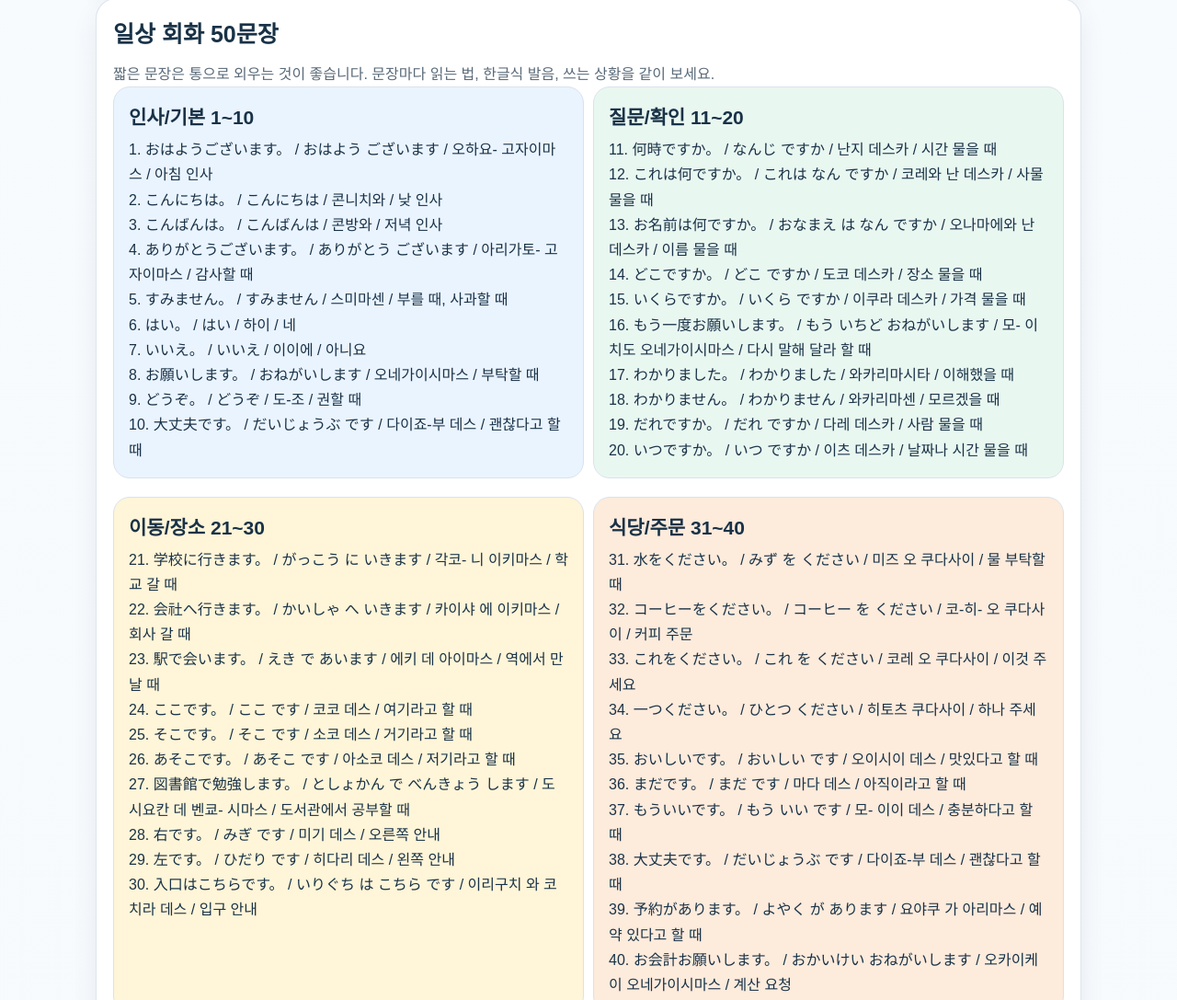
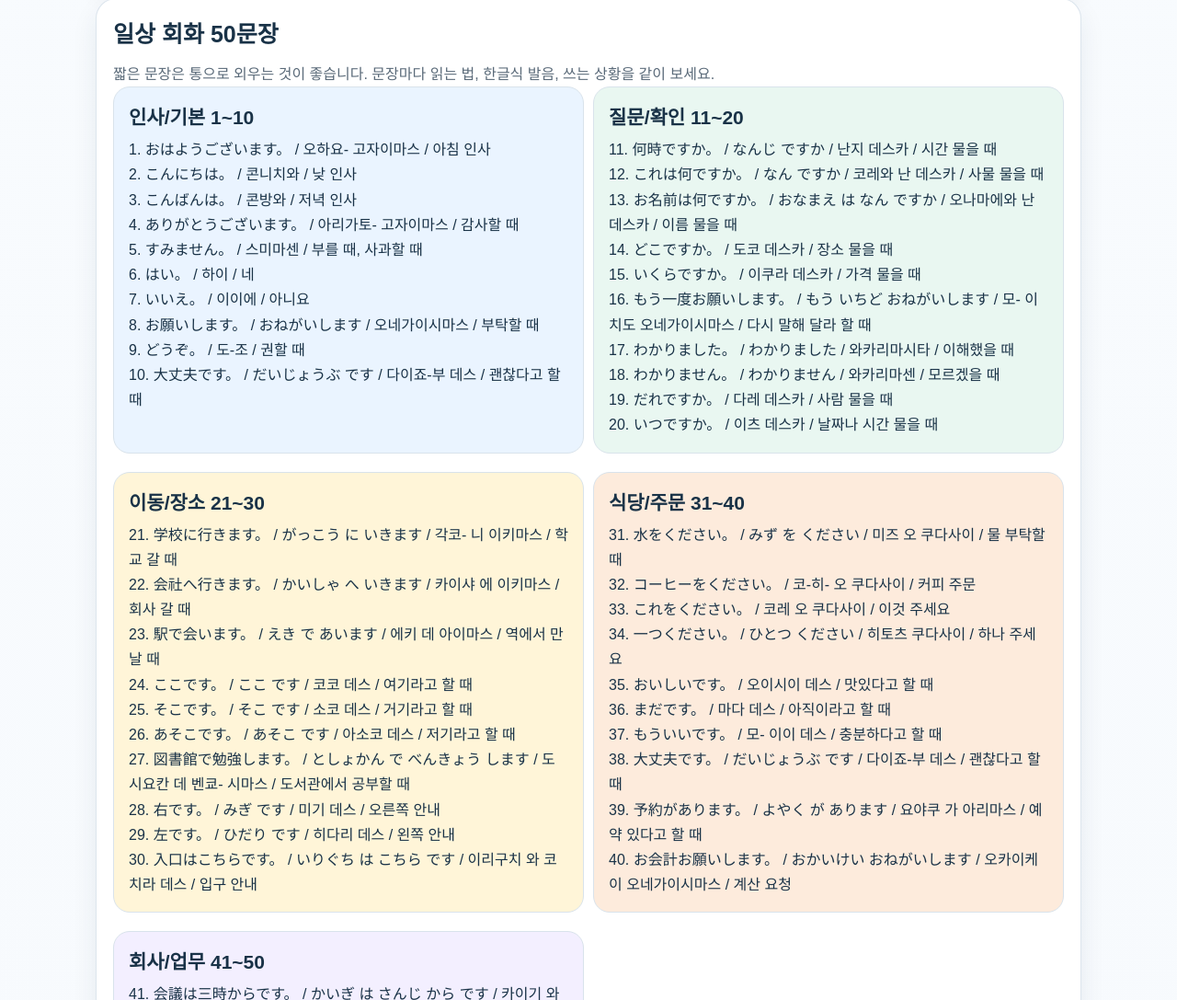
Before and after one commit to eogurlgurl-tech/jpt-study-site, a plain HTML site: page index.html in a window 1280 px wide. Shown: the part 3758-4845 px from the top of the page at 92% size. Drawn offline with Linux system fonts and the light colour scheme.

Commit message:
Update index.html

```diff
--- a/index.html
+++ b/index.html
@@ -134,28 +134,28 @@
       <p class="small">짧은 문장은 통으로 외우는 것이 좋습니다. 문장마다 읽는 법, 한글식 발음, 쓰는 상황을 같이 보세요.</p>
       <div class="grid2">
         <div class="card blue"><h3>인사/기본 1~10</h3><p>
-          1. おはようございます。 / おはよう ございます / 오하요- 고자이마스 / 아침 인사<br>
-          2. こんにちは。 / こんにちは / 콘니치와 / 낮 인사<br>
-          3. こんばんは。 / こんばんは / 콘방와 / 저녁 인사<br>
-          4. ありがとうございます。 / ありがとう ございます / 아리가토- 고자이마스 / 감사할 때<br>
-          5. すみません。 / すみません / 스미마센 / 부를 때, 사과할 때<br>
-          6. はい。 / はい / 하이 / 네<br>
-          7. いいえ。 / いいえ / 이이에 / 아니요<br>
+          1. おはようございます。 / 오하요- 고자이마스 / 아침 인사<br>
+          2. こんにちは。 / 콘니치와 / 낮 인사<br>
+          3. こんばんは。 / 콘방와 / 저녁 인사<br>
+          4. ありがとうございます。 / 아리가토- 고자이마스 / 감사할 때<br>
+          5. すみません。 / 스미마센 / 부를 때, 사과할 때<br>
+          6. はい。 / 하이 / 네<br>
+          7. いいえ。 / 이이에 / 아니요<br>
           8. お願いします。 / おねがいします / 오네가이시마스 / 부탁할 때<br>
-          9. どうぞ。 / どうぞ / 도-조 / 권할 때<br>
+          9. どうぞ。 / 도-조 / 권할 때<br>
           10. 大丈夫です。 / だいじょうぶ です / 다이죠-부 데스 / 괜찮다고 할 때
         </p></div>
         <div class="card mint"><h3>질문/확인 11~20</h3><p>
           11. 何時ですか。 / なんじ ですか / 난지 데스카 / 시간 물을 때<br>
-          12. これは何ですか。 / これは なん ですか / 코레와 난 데스카 / 사물 물을 때<br>
+          12. これは何ですか。 / なん ですか / 코레와 난 데스카 / 사물 물을 때<br>
           13. お名前は何ですか。 / おなまえ は なん ですか / 오나마에와 난 데스카 / 이름 물을 때<br>
-          14. どこですか。 / どこ ですか / 도코 데스카 / 장소 물을 때<br>
-          15. いくらですか。 / いくら ですか / 이쿠라 데스카 / 가격 물을 때<br>
+          14. どこですか。 / 도코 데스카 / 장소 물을 때<br>
+          15. いくらですか。 / 이쿠라 데스카 / 가격 물을 때<br>
           16. もう一度お願いします。 / もう いちど おねがいします / 모- 이치도 오네가이시마스 / 다시 말해 달라 할 때<br>
           17. わかりました。 / わかりました / 와카리마시타 / 이해했을 때<br>
           18. わかりません。 / わかりません / 와카리마센 / 모르겠을 때<br>
-          19. だれですか。 / だれ ですか / 다레 데스카 / 사람 물을 때<br>
-          20. いつですか。 / いつ ですか / 이츠 데스카 / 날짜나 시간 물을 때
+          19. だれですか。 / 다레 데스카 / 사람 물을 때<br>
+          20. いつですか。 / 이츠 데스카 / 날짜나 시간 물을 때
         </p></div>
         <div class="card yellow"><h3>이동/장소 21~30</h3><p>
           21. 学校に行きます。 / がっこう に いきます / 각코- 니 이키마스 / 학교 갈 때<br>
@@ -171,12 +171,12 @@
         </p></div>
         <div class="card peach"><h3>식당/주문 31~40</h3><p>
           31. 水をください。 / みず を ください / 미즈 오 쿠다사이 / 물 부탁할 때<br>
-          32. コーヒーをください。 / コーヒー を ください / 코-히- 오 쿠다사이 / 커피 주문<br>
-          33. これをください。 / これ を ください / 코레 오 쿠다사이 / 이것 주세요<br>
+          32. コーヒーをください。 / 코-히- 오 쿠다사이 / 커피 주문<br>
+          33. これをください。 / 코레 오 쿠다사이 / 이것 주세요<br>
           34. 一つください。 / ひとつ ください / 히토츠 쿠다사이 / 하나 주세요<br>
-          35. おいしいです。 / おいしい です / 오이시이 데스 / 맛있다고 할 때<br>
-          36. まだです。 / まだ です / 마다 데스 / 아직이라고 할 때<br>
-          37. もういいです。 / もう いい です / 모- 이이 데스 / 충분하다고 할 때<br>
+          35. おいしいです。 / 오이시이 데스 / 맛있다고 할 때<br>
+          36. まだです。 / 마다 데스 / 아직이라고 할 때<br>
+          37. もういいです。 / 모- 이이 데스 / 충분하다고 할 때<br>
           38. 大丈夫です。 / だいじょうぶ です / 다이죠-부 데스 / 괜찮다고 할 때<br>
           39. 予約があります。 / よやく が あります / 요야쿠 가 아리마스 / 예약 있다고 할 때<br>
           40. お会計お願いします。 / おかいけい おねがいします / 오카이케이 오네가이시마스 / 계산 요청
@@ -187,7 +187,7 @@
           43. 担当者はいますか。 / たんとうしゃ は いますか / 탄토-샤 와 이마스카 / 담당자 확인<br>
           44. ただ今、席を外しています。 / ただいま、せき を はずして います / 타다이마 세키 오 하즈시테 이마스 / 자리 비웠다고 할 때<br>
           45. 電話します。 / でんわ します / 덴와 시마스 / 전화할 때<br>
-          46. メールを送ります。 / メール を おくります / 메-루 오 오쿠리마스 / 메일 보낼 때<br>
+          46. メールを送ります。 / おくります / 메-루 오 오쿠리마스 / 메일 보낼 때<br>
           47. 明日は休みです。 / あした は やすみ です / 아시타 와 야스미 데스 / 휴일 말할 때<br>
           48. 今日中にします。 / きょうじゅう に します / 쿄-쥬- 니 시마스 / 오늘 안에 하겠다고 할 때<br>
           49. 少々お待ちください。 / しょうしょう おまち ください / 쇼-쇼- 오마치 쿠다사이 / 잠시 기다려 달라고 할 때<br>
```
